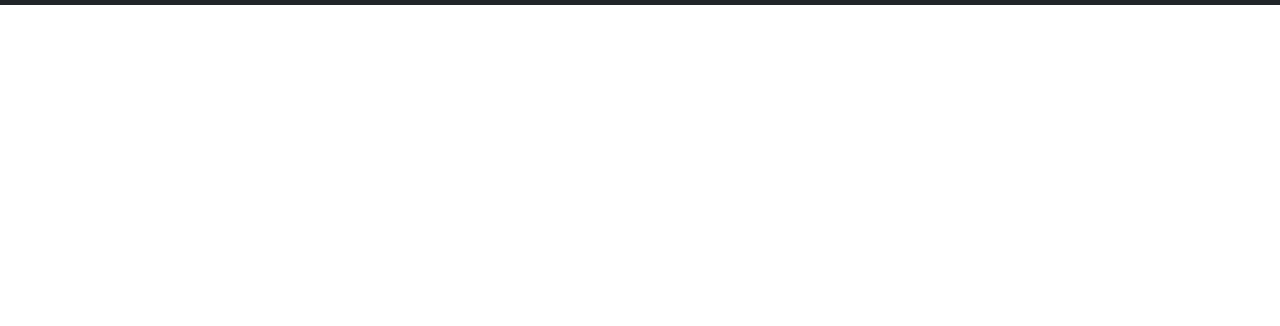
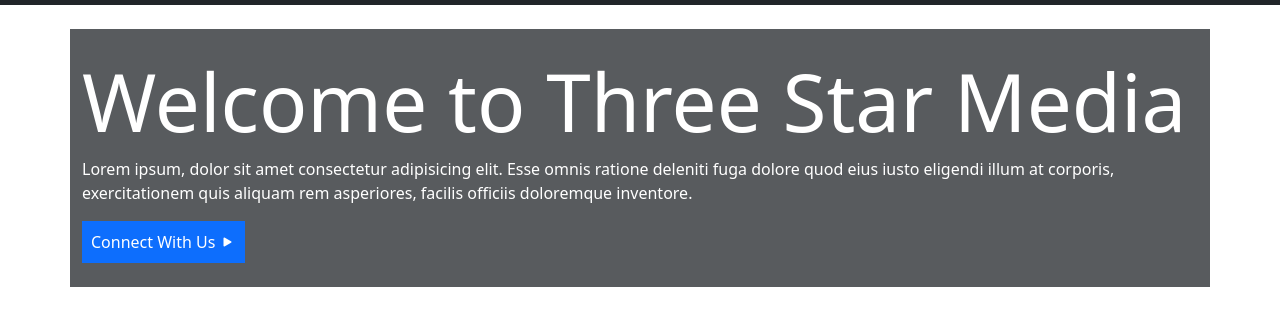
Before and after one commit to F23-mtm6201-010/mtm6201-week10, a plain HTML site: page index.html in a window 1280 px wide. Shown: the part 118-444 px from the top of the page. Drawn offline with nearby package versions, Linux system fonts and the light colour scheme.

Commit message:
adds banner section

```diff
--- a/index.html
+++ b/index.html
@@ -51,6 +51,25 @@
       </div>
     </nav>
   </header>
+  <main>
+    <section id="home" class="banner py-4">
+      <div class="container-lg text-bg-dark py-4 bg-opacity-75">
+        <div class="row">
+          <div class="col">
+            <h1 class="display-1">
+              Welcome to Three Star Media
+            </h1>
+            <p>
+              Lorem ipsum, dolor sit amet consectetur adipisicing elit. Esse omnis ratione deleniti fuga dolore quod eius iusto eligendi illum at corporis, exercitationem quis aliquam rem asperiores, facilis officiis doloremque inventore.
+            </p>
+            <a href="#contact" class="btn btn-primary rounded-0 p-2">
+              Connect With Us <i class="bi bi-play-fill"></i>
+            </a>
+          </div>
+        </div>
+      </div>
+    </section>
+  </main>
   <!-- Bootstrap JS -->
   <script src="https://cdn.jsdelivr.net/npm/bootstrap@5.3.2/dist/js/bootstrap.bundle.min.js" integrity="sha384-C6RzsynM9kWDrMNeT87bh95OGNyZPhcTNXj1NW7RuBCsyN/o0jlpcV8Qyq46cDfL" crossorigin="anonymous"></script>
 </body>
```
